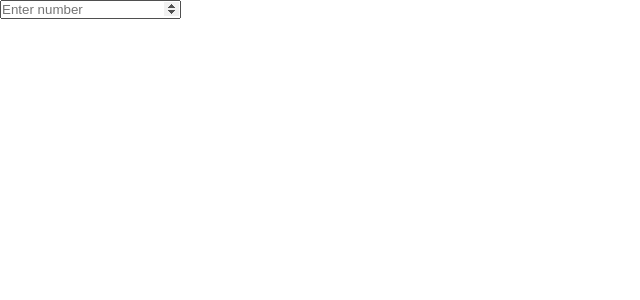
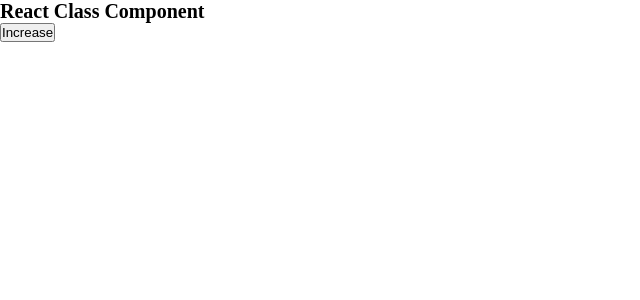
Before and after one commit to VijaylaxmiKaragaon/ReactJS, a React (Vite) app in the folder DCL/: page / in a window 1280 px wide. Shown: the top 300 px of the page, without its empty margins (0-640 px from the left). Built offline with nearby package versions, Linux system fonts and the light colour scheme.

Commit message:
Initial commit

```diff
--- a/DCL/src/App.jsx
+++ b/DCL/src/App.jsx
@@ -11,6 +11,7 @@ import StateComp from './components/StateComp';
 import BackgroundColor from "./components/BackgroundColor";
 import CharacterCounter from "./components/ChacterCounter";
 import EvenOdd from "./components/EvenOdd";
+import FontSize from "./components/FontSize";
 
 function App() {
   return (
@@ -25,7 +26,8 @@ function App() {
       {/* <StudentName/> */}
       {/* <BackgroundColor/> */}
       {/* <CharacterCounter/> */}
-      <EvenOdd/>
+      {/* <EvenOdd/> */}
+      <FontSize/>
     </>
   );
 }
--- /dev/null
+++ b/DCL/src/components/FontSize.jsx
@@ -0,0 +1,36 @@
+import React, { Component } from "react";
+
+class FontSize extends Component {
+
+  state = {
+    size: 20
+  };
+
+  increaseSize = () => {
+    this.setState({
+      size: this.state.size + 5
+    });
+  };
+
+  render() {
+    return (
+      <div>
+
+        <h2
+          style={{
+            fontSize: `${this.state.size}px`
+          }}
+        >
+          React Class Component
+        </h2>
+
+        <button onClick={this.increaseSize}>
+          Increase
+        </button>
+
+      </div>
+    );
+  }
+}
+
+export default FontSize;
```
